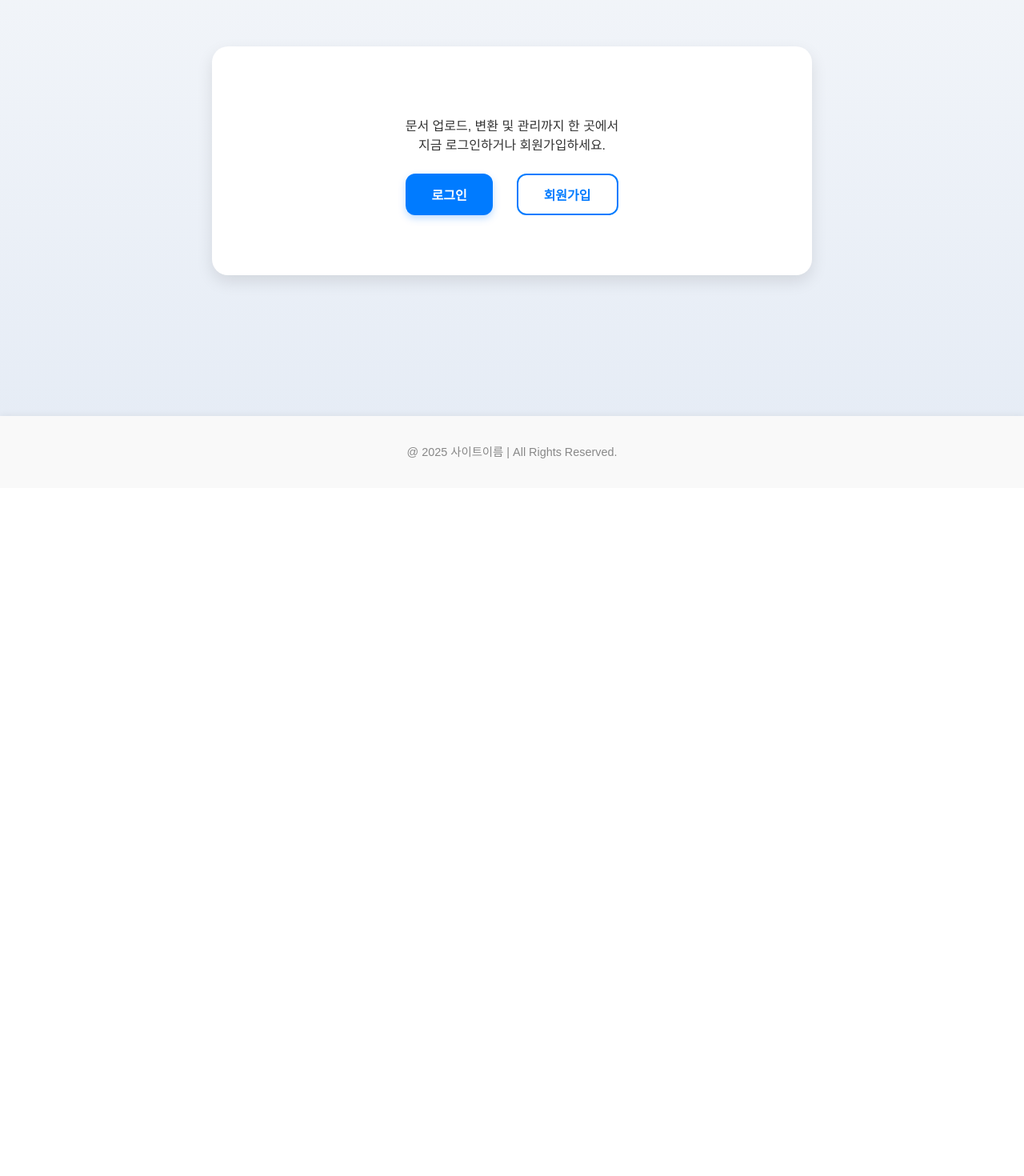
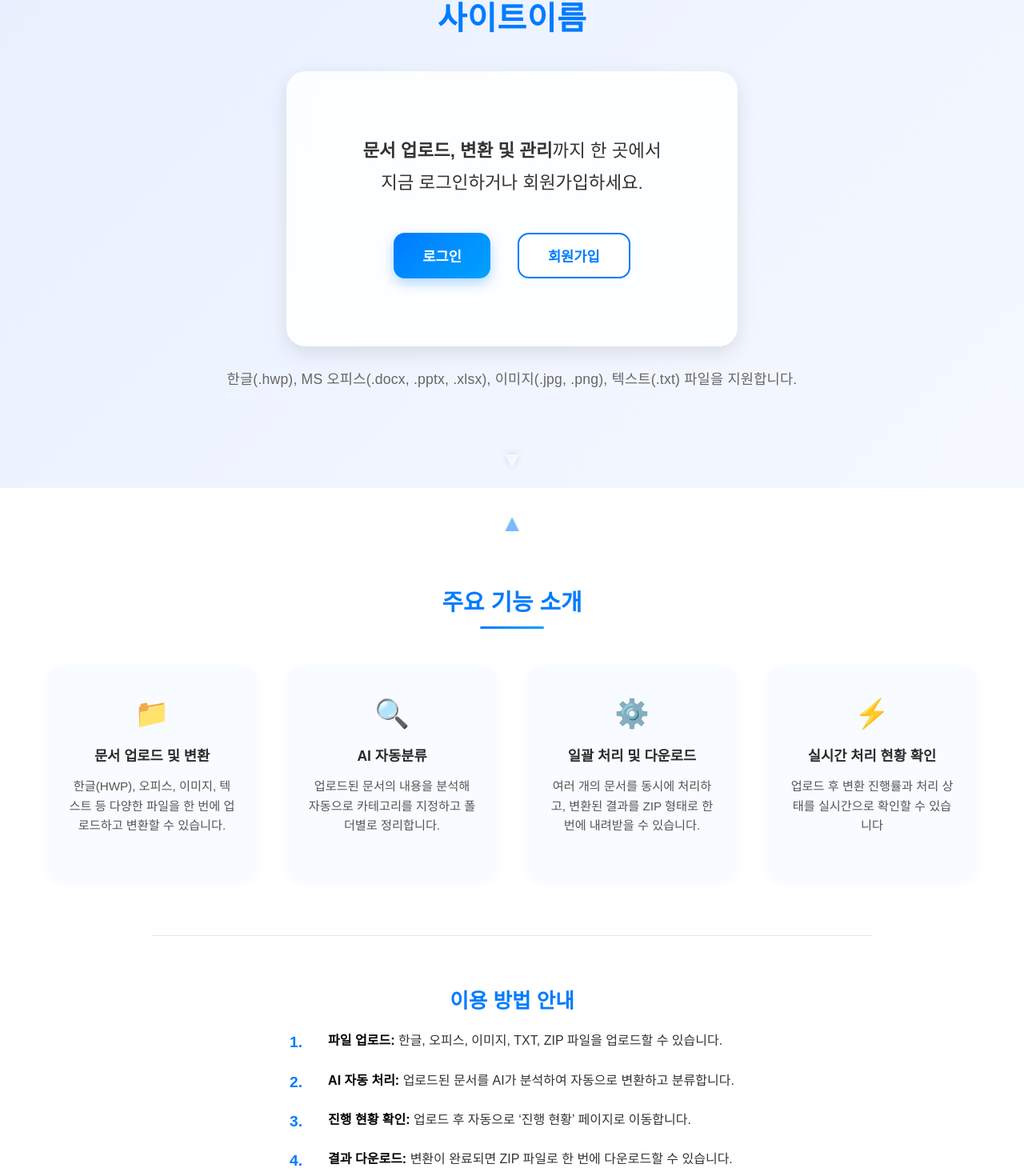
Before and after one commit to Yeji0724/project-front, a React (Create React App) app: page / in a window 1280 px wide. Shown: the part 190-1660 px from the top of the page at 80% size. Before the commit the page ends 800 px from the top, so only its background shows below. Built offline with nearby package versions, Linux system fonts and the light colour scheme.

Commit message:
메인화면 예쁘게

```diff
--- a/src/css/MainPage.css
+++ b/src/css/MainPage.css
@@ -1,116 +1,323 @@
+:root {
+  --header-h: 0px; /* JS가 실제 높이로 덮어씀 */
+}
+
 /* ============================= */
-/* 전체 레이아웃 */
+/* 기본 설정 */
 /* ============================= */
 html, body {
   margin: 0;
   padding: 0;
-  height: 100%;
   font-family: "Pretendard", "Noto Sans KR", sans-serif;
-  background: linear-gradient(180deg, #f5f7fa 0%, #e4ebf5 100%);
-  color: #333;
-  box-sizing: border-box;
+  color: #2b2b2b;
+  background: #fff; /* 파란 배경은 섹션에서만 */
+  scroll-behavior: smooth;
+  overflow-x: hidden;
 }
 
-/* 전체 레이아웃 flex 적용 */
-#root, body {
+/* ============================= */
+/* 메인 섹션 (파란 배경) */
+/* ============================= */
+.main-container {
+  position: relative;
+  height: calc(100dvh - var(--header-h)); /* 헤더 높이만큼 빼기 */
+  background: linear-gradient(135deg, #e8f0ff 0%, #f5f8ff 100%);
   display: flex;
   flex-direction: column;
-  min-height: 100vh; /* 화면 전체 높이 */
+  align-items: center;
+  justify-content: flex-start;
+  text-align: center;
+  box-sizing: border-box;
+  padding-top: 110px; /* 제목/박스 약간 위로 */
+  overflow: hidden;
 }
 
-/* 헤더 */
-header {
-  height: 70px;
-  background-color: white;
+.main-content {
   display: flex;
+  flex-direction: column;
   align-items: center;
-  padding: 0 40px;
-  box-shadow: 0 2px 8px rgba(0,0,0,0.1);
-  flex-shrink: 0;
+  text-align: center;
 }
 
-/* 메인 컨테이너 */
-.main-container {
-  flex: 1; /* 헤더와 푸터 제외한 영역 차지 */
-  display: flex;
-  justify-content: center;
-  align-items: center;
-  padding: 40px 20px;
+/* ============================= */
+/* 제목 / 박스 */
+/* ============================= */
+.project-title {
+  margin: 0 0 40px 0;
+  font-size: 2.5rem;
+  font-weight: 900; /* ✅ 진하게 */
+  color: #007bff;
+  letter-spacing: 0.5px;
+  text-align: center;
 }
 
-/* 중앙 박스 */
 .main-box {
-  text-align: center;
-  background-color: white;
-  padding: 70px 50px;
-  border-radius: 20px;
-  box-shadow: 0 8px 20px rgba(0,0,0,0.1);
-  max-width: 650px;
-  width: 100%;
-  animation: fadeIn 0.8s ease-in-out;
+  background: rgba(255,255,255,.85);
+  backdrop-filter: blur(10px);
+  border-radius: 24px;
+  box-shadow: 0 8px 25px rgba(0,0,0,.1);
+  padding: 80px 60px;
+  max-width: 720px;
+  width: 90%;
+  transition: transform .3s ease;
+}
+.main-box:hover { transform: translateY(-5px); }
+
+.main-subtext {
+  font-size: 1.4rem;
+  line-height: 1.8;
+  color: #333;
+  margin: 0 0 36px 0;
 }
 
-@keyframes fadeIn {
-  from { opacity: 0; transform: translateY(15px); }
-  to { opacity: 1; transform: translateY(0); }
-}
-
-/* 버튼 */
 .button-group {
   display: flex;
+  gap: 24px;
   justify-content: center;
-  gap: 20px;
-  margin-top: 20px;
 }
 
 .btn-login, .btn-join {
-  padding: 12px 32px;
-  font-size: 1rem;
+  padding: 14px 36px;
+  font-size: 1.1rem;
   font-weight: 600;
-  border-radius: 12px;
+  border-radius: 14px;
   border: none;
   cursor: pointer;
+  transition: .3s;
+}
+
+.btn-login {
+  background: linear-gradient(135deg, #007bff 0%, #00a2ff 100%);
+  color: #fff;
+  box-shadow: 0 6px 15px rgba(0,123,255,.3);
+}
+.btn-login:hover {
+  transform: translateY(-3px);
+  box-shadow: 0 10px 20px rgba(0,123,255,.4);
+}
+
+.btn-join {
+  background: #fff;
+  color: #007bff;
+  border: 2px solid #007bff;
+}
+.btn-join:hover {
+  background: #007bff;
+  color: #fff;
+  transform: translateY(-3px);
+}
+
+.supported-types {
+  margin-top: 26px;
+  font-size: 1.1rem;
+  color: #666;
+  text-align: center;
+  line-height: 1.8;
+  letter-spacing: 0.2px;
+}
+
+
+/* ============================= */
+/* 하단 화살표 (▼ 아래로) */
+/* ============================= */
+.scroll-hint {
+  position: absolute;
+  left: 50%;
+  bottom: 20px;
+  transform: translateX(-50%);
+  font-size: 30px;
+  color: rgba(255,255,255,.9);
+  text-shadow: 0 0 8px rgba(0,0,0,.25);
+  animation: hint 1.8s ease-in-out infinite;
+  cursor: pointer;
+  user-select: none;
+  pointer-events: auto;
+}
+
+/* 통통 튀는 애니메이션 */
+@keyframes hint {
+  0%,100% { opacity: .35; transform: translate(-50%, 0); }
+  50% { opacity: 1; transform: translate(-50%, 6px); }
+}
+
+/* ============================= */
+/* 기능 섹션 (흰 배경) */
+/* ============================= */
+.features-section {
+  position: relative; /* ▲ 화살표 절대위치용 */
+  background-color: #ffffff;
+  min-height: 100vh;
+  padding: 100px 60px 5px;
+  text-align: center;
+}
+
+/* ============================= */
+/* 맨 위로 가는 화살표 (▲ 위로) */
+/* ============================= */
+.scroll-top {
+  position: absolute;
+  top: 25px;
+  left: 50%;
+  transform: translateX(-50%);
+  font-size: 30px;
+  color: #007bff;
+  text-shadow: 0 0 6px rgba(0, 0, 0, 0.1);
+  animation: hint 1.8s ease-in-out infinite;
+  cursor: pointer;
+  user-select: none;
+  pointer-events: auto;
+}
+
+/* ============================= */
+/* 주요 기능 섹션 타이틀 */
+/* ============================= */
+.features-title {
+  font-size: 1.8rem;
+  font-weight: 700;
+  color: #007bff;
+  margin-bottom: 60px;
+  margin-top: 20px; /* 위 화살표와 간격 확보 */
+  position: relative;
+}
+
+.features-title::after {
+  content: "";
+  position: absolute;
+  width: 80px;
+  height: 3px;
+  background: linear-gradient(90deg, #007bff, #00a2ff);
+  bottom: -15px;
+  left: 50%;
+  transform: translateX(-50%);
+  border-radius: 2px;
+}
+
+/* ============================= */
+/* 4개 기능 카드 */
+/* ============================= */
+.features-grid {
+  display: grid;
+  grid-template-columns: repeat(4, 1fr);
+  gap: 40px;
+  max-width: 1200px;
+  margin: 0 auto;
+}
+
+.feature-item {
+  background: #f8fbff;
+  padding: 40px 25px;
+  border-radius: 18px;
+  box-shadow: 0 4px 12px rgba(0, 123, 255, 0.05);
   transition: all 0.3s ease;
 }
 
-.btn-login {
-  background-color: #007bff;
-  color: white;
-  box-shadow: 0 4px 10px rgba(0,123,255,0.25);
+.feature-item:hover {
+  transform: translateY(-8px);
+  box-shadow: 0 8px 20px rgba(0, 123, 255, 0.15);
+  background: linear-gradient(180deg, #fafdff, #f2f7ff);
 }
 
-.btn-login:hover {
-  background-color: #0056b3;
-  transform: translateY(-3px);
+.feature-icon {
+  font-size: 2.2rem;
+  color: #007bff;
+  margin-bottom: 18px;
 }
 
-.btn-join {
-  background-color: white;
-  color: #007bff;
-  border: 2px solid #007bff;
+.feature-item h3 {
+  font-size: 1.1rem;
+  font-weight: 700;
+  color: #2b2b2b;
+  margin-bottom: 10px;
 }
 
-.btn-join:hover {
-  background-color: #007bff;
-  color: white;
-  transform: translateY(-3px);
+.feature-item p {
+  font-size: 0.95rem;
+  color: #555;
+  line-height: 1.6;
 }
 
-/* 에러 메시지 */
-.error-message {
-  color: #ff4d4f;
-  margin-top: 15px;
-  font-weight: 500;
+@media (max-width: 1024px) {
+  .features-grid {
+    grid-template-columns: repeat(2, 1fr);
+  }
+}
+@media (max-width: 600px) {
+  .features-grid {
+    grid-template-columns: 1fr;
+  }
 }
 
 /* ============================= */
-/* 푸터 */
+/* 주요 기능 + 이용 방법 (한 섹션) */
 /* ============================= */
-footer {
-  height: 60px;
-  background-color: #fff;
+.divider {
+  width: 80%;
+  max-width: 900px;
+  height: 1px;
+  background-color: #e0e6f3;
+  border: none;
+  margin: 70px auto 60px;
+}
+
+.howto-inline {
   text-align: center;
-  line-height: 60px;
-  box-shadow: 0 -2px 8px rgba(0,0,0,0.05);
-  flex-shrink: 0;
+  max-width: 900px;
+  margin: 0 auto;
 }
+
+.howto-inline-title {
+  font-size: 1.6rem;
+  font-weight: 700;
+  color: #007bff;
+  margin-bottom: 20px;
+  text-align: center;
+}
+
+.howto-inline-list {
+  list-style: none;
+  counter-reset: step;
+  padding: 0;
+  margin: 0 auto;
+  display: inline-block; /* 목록 전체를 중앙에 정렬 */
+  text-align: left;
+}
+
+.howto-inline-list li {
+  counter-increment: step;
+  position: relative;
+  margin-bottom: 22px;
+  padding-left: 48px;
+  font-size: 1rem;
+  color: #333;
+  line-height: 1.7;
+}
+
+.howto-inline-list li::before {
+  content: counter(step) ".";
+  position: absolute;
+  left: 0;
+  top: 0;
+  color: #007bff;
+  font-weight: 800;
+  font-size: 1.2rem;
+}
+
+.howto-inline-list strong {
+  font-weight: 700;
+  color: #000;
+}
+
+/* 반응형 */
+@media (max-width: 768px) {
+  .divider {
+    width: 90%;
+    margin: 60px auto 40px;
+  }
+  .howto-inline {
+    padding: 0 20px;
+  }
+  .howto-inline-list li {
+    padding-left: 40px;
+    font-size: 0.95rem;
+  }
+}
--- a/src/pages/MainPage.js
+++ b/src/pages/MainPage.js
@@ -1,15 +1,39 @@
-import React from "react";
+import React, { useEffect } from "react";
 import { useNavigate } from "react-router-dom";
 import "../css/MainPage.css";
 
 function MainPage() {
   const navigate = useNavigate();
 
+  // 헤더 높이 반영
+  useEffect(() => {
+    const setHeaderVar = () => {
+      const header = document.querySelector("header");
+      const h = header ? header.getBoundingClientRect().height : 0;
+      document.documentElement.style.setProperty("--header-h", `${h}px`);
+    };
+    setHeaderVar();
+    window.addEventListener("resize", setHeaderVar);
+    return () => window.removeEventListener("resize", setHeaderVar);
+  }, []);
+
+  // 화살표 클릭 시 아래 섹션으로 스크롤
+  const scrollToFeatures = () => {
+    const section = document.querySelector(".features-section");
+    if (section) {
+      section.scrollIntoView({ behavior: "smooth" });
+    }
+  };
+
   return (
-    <div className="main-container">
+    <div className="main-wrapper">
+      <section className="main-container">
+        <div className="main-content">
+          <h1 className="project-title">사이트이름</h1>
+
           <div className="main-box">
             <p className="main-subtext">
-          문서 업로드, 변환 및 관리까지 한 곳에서
+              <strong>문서 업로드, 변환 및 관리</strong>까지 한 곳에서
               <br />
               지금 로그인하거나 회원가입하세요.
             </p>
@@ -23,6 +47,73 @@ function MainPage() {
             </div>
           </div>
         </div>
+
+        <p className="supported-types">
+          한글(.hwp), MS 오피스(.docx, .pptx, .xlsx), 이미지(.jpg, .png), 텍스트(.txt) 파일을 지원합니다.
+        </p>
+
+        {/* 클릭 이벤트 */}
+        <div className="scroll-hint" onClick={scrollToFeatures}>
+          ▼
+        </div>
+      </section>
+
+      {/* ===== 아래 기능 소개 섹션 ===== */}
+      <section className="features-section">
+        {/* 위로가기 화살표 추가 */}
+        <div className="scroll-top" onClick={() => {
+          window.scrollTo({ top: 0, behavior: "smooth" });
+        }}>
+          ▲
+        </div>
+        <h2 className="features-title">주요 기능 소개</h2>
+        <div className="features-grid">
+          <div className="feature-item">
+            <div className="feature-icon">📁</div>
+            <h3>문서 업로드 및 변환</h3>
+            <p>한글(HWP), 오피스, 이미지, 텍스트 등 다양한 파일을 한 번에 업로드하고 변환할 수 있습니다.</p>
+          </div>
+
+          <div className="feature-item">
+            <div className="feature-icon">🔍</div>
+            <h3>AI 자동분류</h3>
+            <p>업로드된 문서의 내용을 분석해 자동으로 카테고리를 지정하고 폴더별로 정리합니다.</p>
+          </div>
+
+          <div className="feature-item">
+            <div className="feature-icon">⚙️</div>
+            <h3>일괄 처리 및 다운로드</h3>
+            <p>여러 개의 문서를 동시에 처리하고, 변환된 결과를 ZIP 형태로 한 번에 내려받을 수 있습니다.</p>
+          </div>
+
+          <div className="feature-item">
+            <div className="feature-icon">⚡</div>
+            <h3>실시간 처리 현황 확인</h3>
+            <p>업로드 후 변환 진행률과 처리 상태를 실시간으로 확인할 수 있습니다</p>
+          </div>
+        </div>
+
+        {/* 구분선 + 이용 방법 안내 */}
+        <hr className="divider" />
+        <div className="howto-inline">
+          <h3 className="howto-inline-title">이용 방법 안내</h3>
+          <ol className="howto-inline-list">
+            <li>
+              <strong>파일 업로드:</strong> 한글, 오피스, 이미지, TXT, ZIP 파일을 업로드할 수 있습니다.
+            </li>
+            <li>
+              <strong>AI 자동 처리:</strong> 업로드된 문서를 AI가 분석하여 자동으로 변환하고 분류합니다.
+            </li>
+            <li>
+              <strong>진행 현황 확인:</strong> 업로드 후 자동으로 ‘진행 현황’ 페이지로 이동합니다.
+            </li>
+            <li>
+              <strong>결과 다운로드:</strong> 변환이 완료되면 ZIP 파일로 한 번에 다운로드할 수 있습니다.
+            </li>
+          </ol>
+        </div>
+      </section>
+    </div>
   );
 }
 
```
Lines whose indentation alone changed are shown as unchanged.
